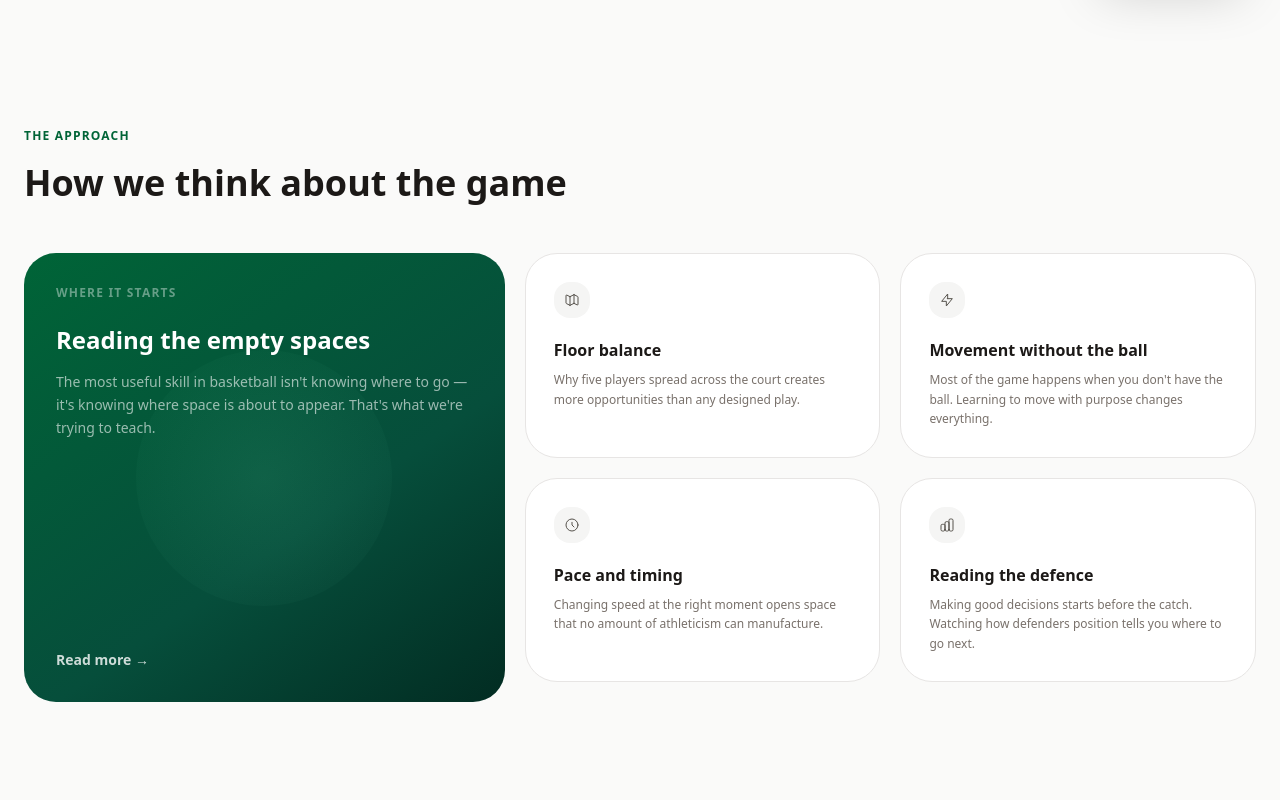
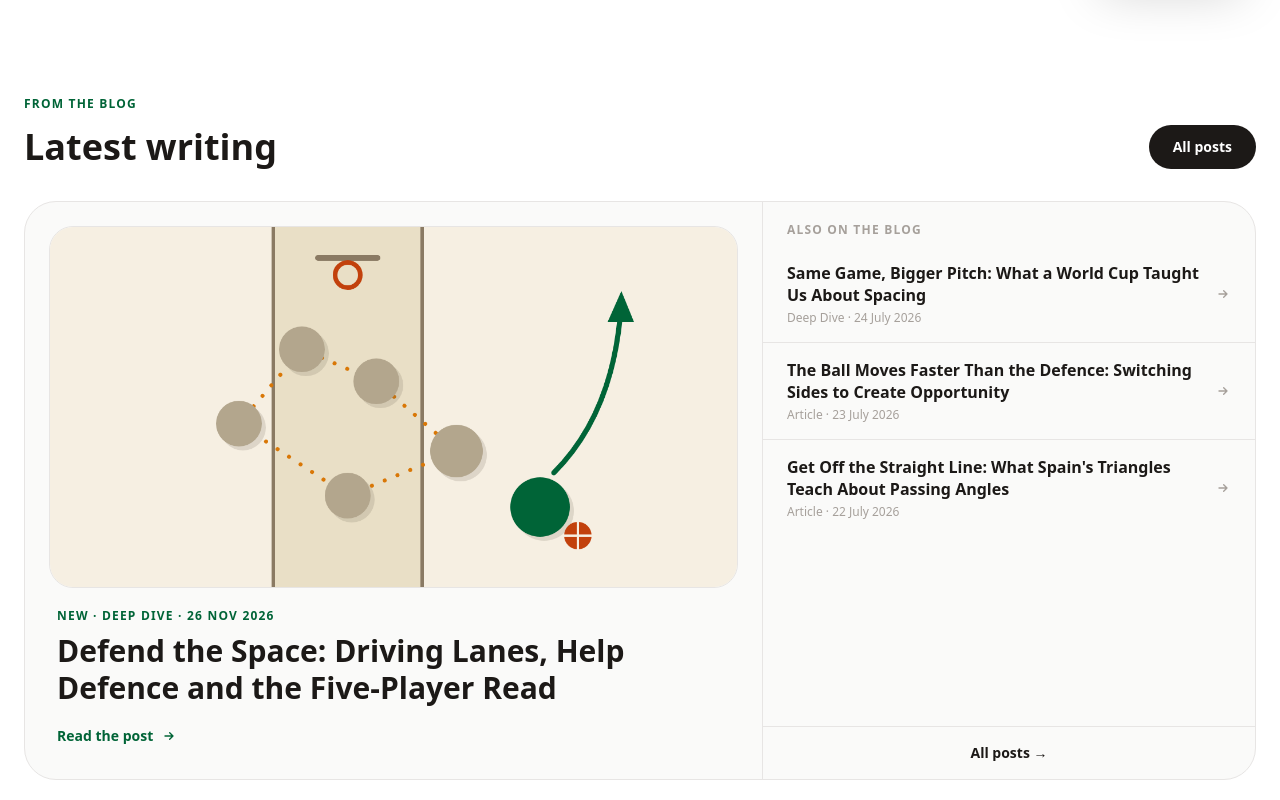
Before and after one commit to tilbs10/playwithspace, an Astro site: page / in a window 1280 px wide. Shown: the part 800-1600 px from the top of the page. Built offline with nearby package versions, Linux system fonts and the light colour scheme; Astro itself is replaced by a stand-in of ours.

Commit message:
Homepage: feature the latest blog post with three more titles (#23)
* Add blog topic ideas mined from season coaching posts

Co-Authored-By: Claude Opus 5.5 <noreply@anthropic.com>
Claude-Session: https://claude.ai/code/session_01B7ozjEgxwMfpvz5Hpz2txy

* Add deep-dive post: Defend the Space

Co-Authored-By: Claude Opus 5.5 <noreply@anthropic.com>
Claude-Session: https://claude.ai/code/session_01B7ozjEgxwMfpvz5Hpz2txy

* Add hero image for Defend the Space

Co-Authored-By: Claude Opus 5.5 <noreply@anthropic.com>
Claude-Session: https://claude.ai/code/session_01B7ozjEgxwMfpvz5Hpz2txy

* Homepage: feature the latest blog post with three more titles

Co-Authored-By: Claude Opus 5.5 <noreply@anthropic.com>
Claude-Session: https://claude.ai/code/session_01B7ozjEgxwMfpvz5Hpz2txy

---------

Co-authored-by: Claude <noreply@anthropic.com>

```diff
--- a/src/pages/index.astro
+++ b/src/pages/index.astro
@@ -2,11 +2,24 @@
 import BaseLayout from '../layouts/BaseLayout.astro';
 import Newsletter from '../components/Newsletter.astro';
 import { getCollection } from 'astro:content';
+import { Image } from 'astro:assets';
 
 const allPosts = await getCollection('blog', ({ data }) => !data.draft);
-const latestPosts = allPosts
-  .sort((a, b) => b.data.date.valueOf() - a.data.date.valueOf())
-  .slice(0, 3);
+
+// From the blog: the newest article featured, plus the next three as titles.
+// Games and sessions are left out: the hero card and the journal cover those.
+const blogPosts = allPosts
+  .filter(p => p.data.type !== 'post-game' && p.data.type !== 'post-training')
+  .sort((a, b) => b.data.date.valueOf() - a.data.date.valueOf());
+const [featuredPost, ...olderPosts] = blogPosts;
+const morePosts = olderPosts.slice(0, 3);
+
+const typeLabel: Record<string, string> = {
+  article: 'Article',
+  'quick-take': 'Quick Take',
+  'deep-dive': 'Deep Dive',
+};
+const shortDate = (d: Date) => d.toLocaleDateString('en-AU', { day: 'numeric', month: 'short', year: 'numeric' });
 
 // The most recent game or training entry: one click from the hero
 const latestCourt = allPosts
@@ -75,6 +88,78 @@ const latestCourtDate = latestCourt?.data.date.toLocaleDateString('en-AU', { day
       </div>
     </div>
   </section>
+
+  <!-- ── FROM THE BLOG ──────────────────────────────────────────────────────── -->
+  {featuredPost && (
+  <section class="py-16 sm:py-24 bg-white">
+    <div class="max-w-7xl mx-auto px-4 sm:px-6">
+
+      <div class="flex items-end justify-between gap-4 mb-8">
+        <div>
+          <p class="text-xs font-semibold text-[#006437] uppercase tracking-widest mb-3">From the blog</p>
+          <h2 class="text-3xl sm:text-4xl font-extrabold text-stone-900 leading-tight">Latest writing</h2>
+        </div>
+        <a href="/blog" class="hidden sm:inline-block bg-stone-900 text-white font-bold text-sm px-6 py-3 rounded-full hover:bg-stone-700 transition-colors">
+          All posts
+        </a>
+      </div>
+
+      <div class="rounded-[32px] border border-stone-200 bg-[#fafaf9] overflow-hidden lg:grid lg:grid-cols-5">
+
+        <!-- Featured: the newest post -->
+        <a href={`/blog/${featuredPost.id}`} class="group block lg:col-span-3 p-4 sm:p-6 lg:border-r border-stone-200 hover:bg-white transition-colors">
+          {featuredPost.data.heroImage && (
+            <Image
+              src={featuredPost.data.heroImage}
+              alt={featuredPost.data.heroAlt ?? ''}
+              widths={[600, 1200]}
+              sizes="(max-width: 1024px) 100vw, 700px"
+              class="w-full aspect-[40/21] object-cover rounded-3xl border border-stone-200 mb-5"
+            />
+          )}
+          <div class="px-2 pb-2">
+            <p class="text-xs font-semibold text-[#006437] uppercase tracking-widest mb-2">
+              New · {typeLabel[featuredPost.data.type] ?? 'Article'} · {shortDate(featuredPost.data.date)}
+            </p>
+            <h3 class="text-2xl sm:text-3xl font-extrabold text-stone-900 leading-tight mb-4 group-hover:text-[#006437] transition-colors">
+              {featuredPost.data.title}
+            </h3>
+            <span class="inline-flex items-center gap-2 text-sm font-bold text-[#006437]">
+              Read the post
+              <svg class="w-4 h-4 group-hover:translate-x-1 transition-transform" fill="none" viewBox="0 0 24 24" stroke="currentColor" stroke-width="2">
+                <path stroke-linecap="round" stroke-linejoin="round" d="M13 7l5 5-5 5M6 12h12"/>
+              </svg>
+            </span>
+          </div>
+        </a>
+
+        <!-- Three more, titles only -->
+        <div class="lg:col-span-2 border-t lg:border-t-0 border-stone-200 flex flex-col">
+          <p class="px-6 pt-5 pb-2 text-xs font-semibold text-stone-400 uppercase tracking-widest">Also on the blog</p>
+          <ul class="divide-y divide-stone-200">
+            {morePosts.map(post => (
+              <li>
+                <a href={`/blog/${post.id}`} class="group flex items-center gap-4 px-6 py-4 hover:bg-white transition-colors">
+                  <span class="min-w-0">
+                    <span class="block font-bold text-stone-900 leading-snug group-hover:text-[#006437] transition-colors">{post.data.title}</span>
+                    <span class="block text-xs text-stone-400 mt-1">{typeLabel[post.data.type] ?? 'Article'} · {shortDate(post.data.date)}</span>
+                  </span>
+                  <svg class="w-4 h-4 text-stone-400 flex-shrink-0 ml-auto group-hover:text-[#006437] group-hover:translate-x-1 transition-all" fill="none" viewBox="0 0 24 24" stroke="currentColor" stroke-width="2">
+                    <path stroke-linecap="round" stroke-linejoin="round" d="M13 7l5 5-5 5M6 12h12"/>
+                  </svg>
+                </a>
+              </li>
+            ))}
+          </ul>
+          <a href="/blog" class="mt-auto flex items-center justify-center gap-2 border-t border-stone-200 px-6 py-4 text-sm font-bold text-stone-900 hover:bg-white hover:text-[#006437] transition-colors">
+            All posts →
+          </a>
+        </div>
+
+      </div>
+    </div>
+  </section>
+  )}
 
 
   <!-- ── WHAT WE WRITE ABOUT — Bento grid ─────────────────────────────────── -->
```
